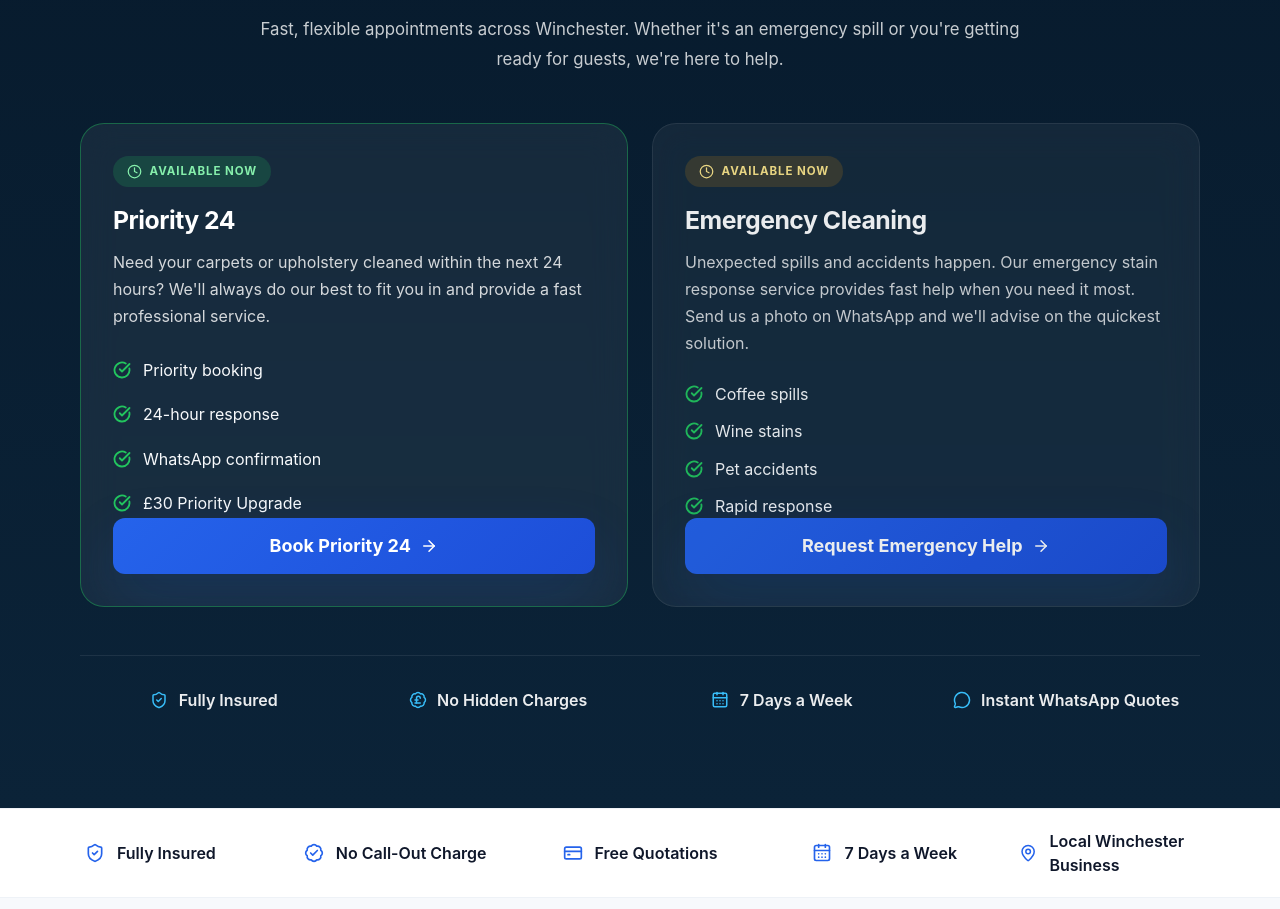
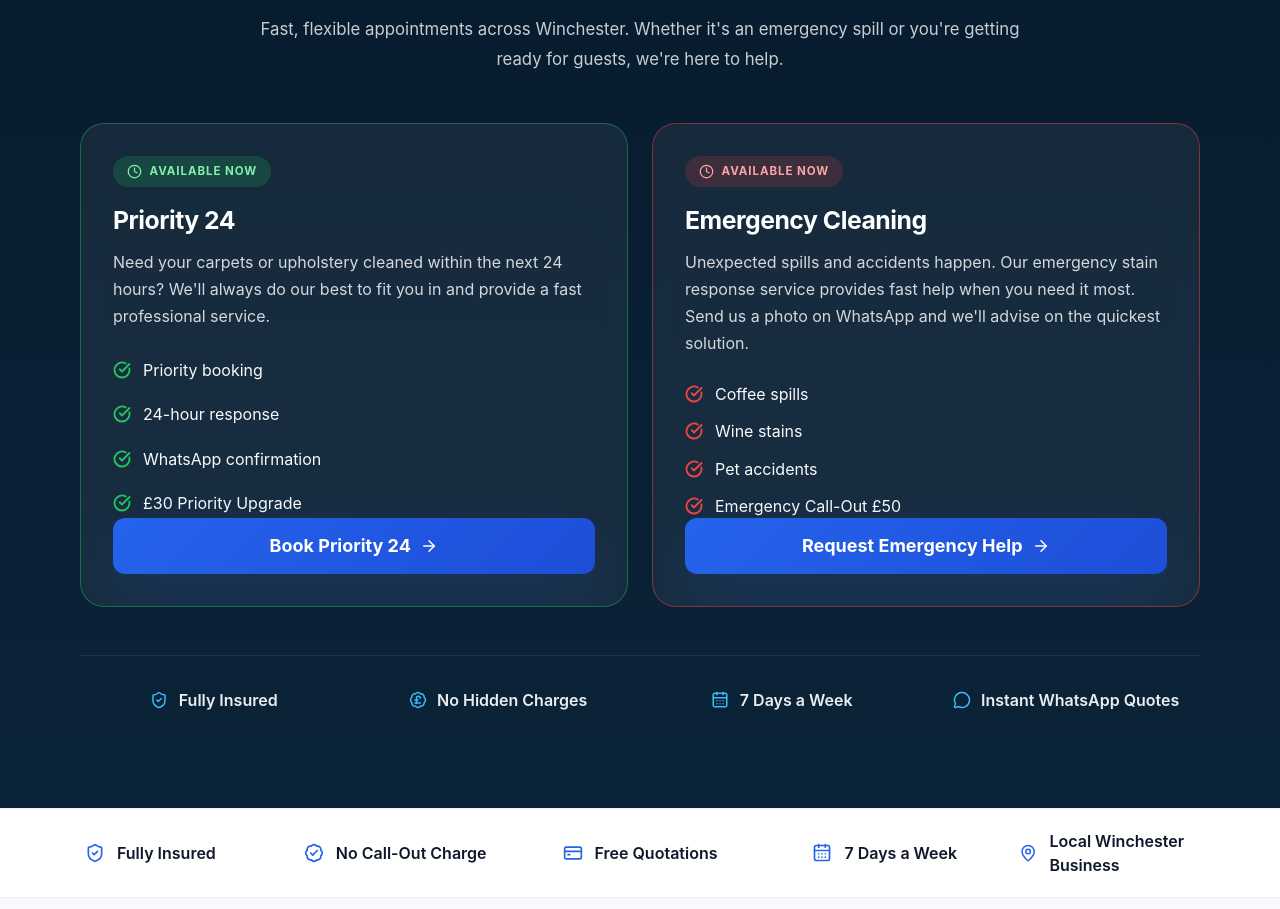
Before and after one commit to Robigo1977/ROBIGO-V5, a React (Vite) app: page / in a window 1280 px wide. Shown: the part 1462-2371 px from the top of the page. Built offline with nearby package versions, Linux system fonts and the light colour scheme.

Commit message:
Improve emergency service card design and pricing

```diff
--- a/src/components/sections/UrgentServices/UrgentServices.module.css
+++ b/src/components/sections/UrgentServices/UrgentServices.module.css
@@ -63,7 +63,7 @@
 }
 
 .secondary {
-  opacity: .92;
+  border-color: rgba(239,68,68,.45);
 }
 
 .badge {
@@ -88,8 +88,8 @@
 }
 
 .secondary .badge {
-  background: rgba(245,158,11,.16);
-  color: #fde68a;
+  background: rgba(239,68,68,.18);
+  color: #fca5a5;
 }
 
 .card h3 {
@@ -123,6 +123,10 @@
 .features svg {
   color: #22c55e;
   flex-shrink: 0;
+}
+
+.secondary .features svg {
+  color: #ef4444;
 }
 
 .disabledButton {
--- a/src/components/sections/UrgentServices/urgentServices.data.ts
+++ b/src/components/sections/UrgentServices/urgentServices.data.ts
@@ -44,7 +44,7 @@ export const urgentServices: UrgentService[] = [
       "Coffee spills",
       "Wine stains",
       "Pet accidents",
-      "Rapid response",
+      "Emergency Call-Out £50",
     ],
 
     button: "Request Emergency Help",
```
